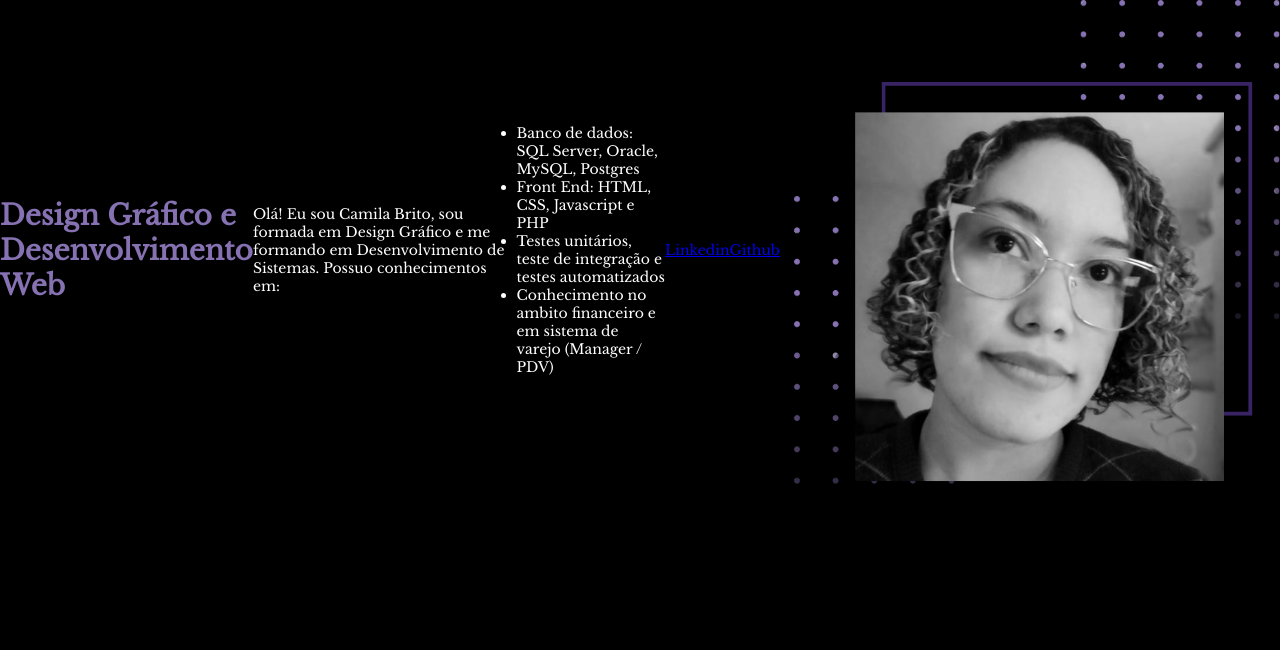
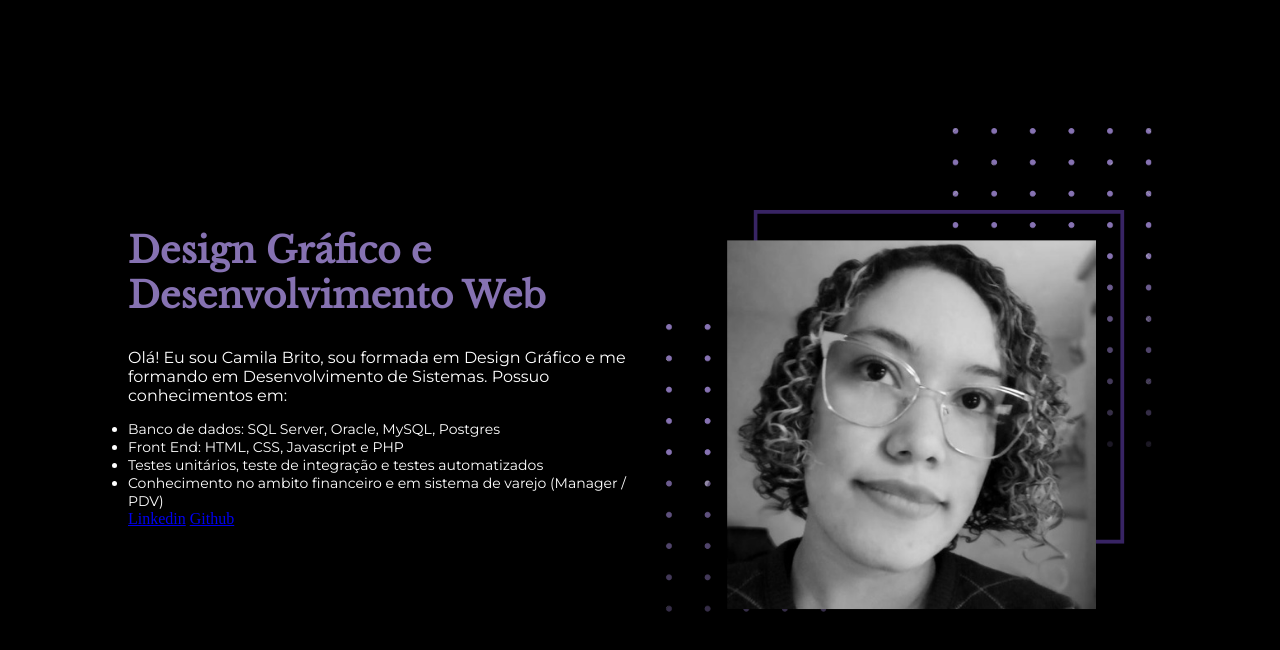
Before and after one commit to CamilaMBrito/portfolio, a plain HTML site: page index.html in a window 1280 px wide. Drawn offline with nearby package versions, Linux system fonts and the light colour scheme.

Commit message:
C2 - Adicionado estilos e tamanho de fontes, separado titulo, texto e lista em classes diferentes.

```diff
--- a/index.html
+++ b/index.html
@@ -10,9 +10,10 @@
 <body>
     <header></header>
     <main class="container">
-        <h1 class="titulo-destaque">Design Gráfico e Desenvolvimento Web</h1>
-        <p>Olá! Eu sou Camila Brito, sou formada em Design Gráfico e me formando em Desenvolvimento de Sistemas. Possuo conhecimentos em: </p>
-        <ul>
+        <section class="container-conteudo">
+            <h1 class="container-conteudo-titulo">Design Gráfico e Desenvolvimento Web</h1>
+            <p class="container-conteudo-texto">Olá! Eu sou Camila Brito, sou formada em Design Gráfico e me formando em Desenvolvimento de Sistemas. Possuo conhecimentos em: </p>
+            <ul class="container-conteudo-lista">
                 <li>Banco de dados: SQL Server, Oracle, MySQL, Postgres</li>
                 <li>Front End: HTML, CSS, Javascript e PHP</li>
                 <li>Testes unitários, teste de integração e testes automatizados</li>
@@ -20,6 +21,7 @@
             </ul>
             <a href="https://www.linkedin.com/in/camila-brito-87807a188/">Linkedin</a>
             <a href="https://github.com/CamilaMBrito/">Github</a>
+        </section>
         <img src="./images/foto.png">
     </main>
     <footer></footer>
--- a/style.css
+++ b/style.css
@@ -1,10 +1,10 @@
 @import url('https://fonts.googleapis.com/css2?family=Libre+Baskerville&display=swap');
+@import url('https://fonts.googleapis.com/css2?family=Montserrat&display=swap');
 
 *{
     margin: 0;
     padding: 0;
 }
-
 
 body{
     background-color: #000000;
@@ -13,15 +13,35 @@ body{
     height: 100vh;
     /*Border-box no box-sizing serve para fazer com que os elementos dentro do body não ocupem um espaço fora dele*/
     box-sizing: border-box;
-    font-family: 'Libre Baskerville', serif;
-    font-size: 14px;
-}
-
-.titulo-destaque {
-    color: #8672B2;
 }
 
 .container{
+    margin: 10%;
     display: flex;
     align-items: center;
+    justify-content: space-between;
 }
+
+.container-conteudo {
+    width: 615px;
+}
+
+.container-conteudo-titulo {
+    font-size: 36px;
+    color: #8672B2;
+    font-family: 'Libre Baskerville', serif;
+}
+
+.container-conteudo-texto {
+    margin-top: 30px;
+    font-size: 16px;
+    color: #ffffff;
+    font-family: 'Montserrat', sans-serif;
+}
+
+.container-conteudo-lista {
+    margin-top: 15px;
+    font-size: 14px;
+    color: #ffffff;
+    font-family: 'Montserrat', sans-serif;
+}
```
Lines whose indentation alone changed are shown as unchanged.
